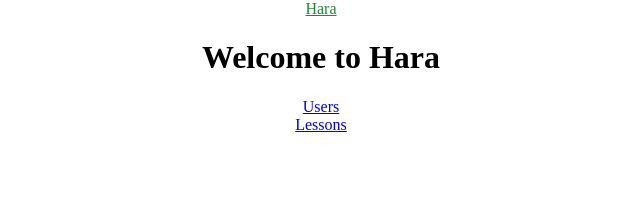
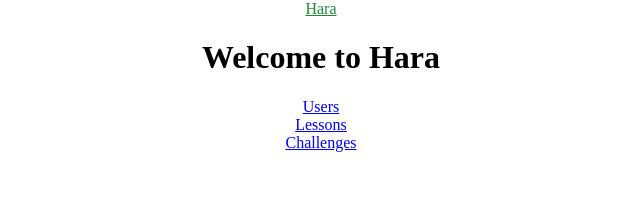
Before and after one commit to dclements9/Hara-Frontend-v2, a React (Create React App) app: page / in a window 1280 px wide. Shown: the top 224 px of the page, without its empty margins (319-959 px from the left). Built offline with nearby package versions, Linux system fonts and the light colour scheme; no server answers; a web font is replaced by a local one.

Commit message:
Welcome Link for Challenges

```diff
--- a/src/components/Welcome.js
+++ b/src/components/Welcome.js
@@ -2,6 +2,7 @@ import React, { Component } from 'react'
 import { connect } from 'react-redux'
 // import Navigationbar from './Navbar'
 import Button from 'react-bootstrap/Button'
+import { Link } from 'react-router-dom'
 
 class Welcome extends Component {
     render() {
@@ -13,8 +14,10 @@ class Welcome extends Component {
                 {/* <h1 style={ hStyle }> Welcome to  Hara</h1> */}
                 <h1> Welcome to Hara </h1>
                     <Button href="/users">Users</Button>
-                    <br></br>
+                    <br />
                     <Button href="/lessons">Lessons</Button>
+                    <br />
+                    <Link to= "/challenges">Challenges</Link>
             </div>
         )
     }
```
